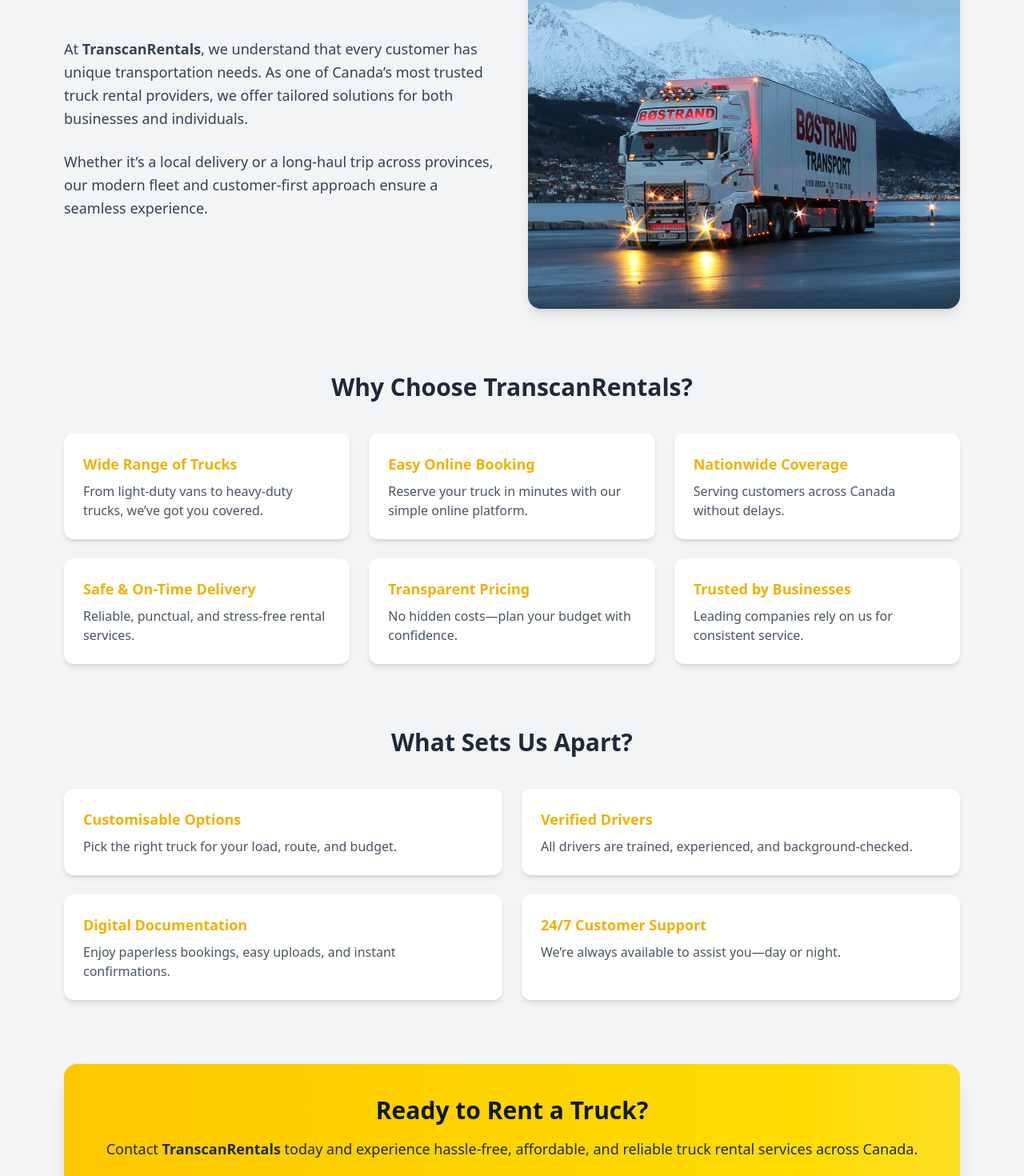
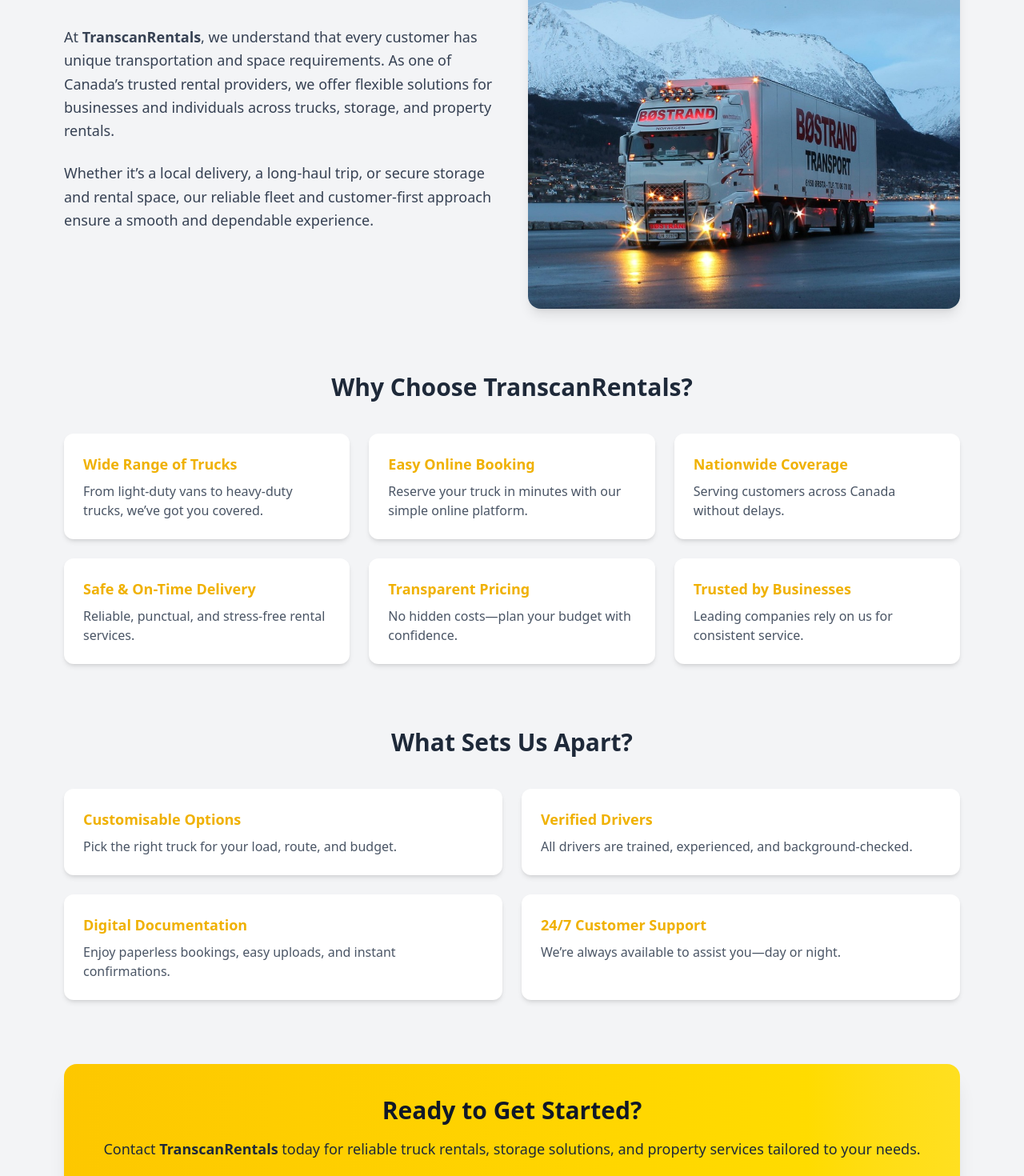
Before and after one commit to Shubham-juris/transcanrentals, a React (Vite) app: page /about in a window 1280 px wide. Shown: the part 220-1690 px from the top of the page at 80% size. Built offline with nearby package versions, Linux system fonts and the light colour scheme.

Commit message:
Update About.jsx

```diff
--- a/src/page/About.jsx
+++ b/src/page/About.jsx
@@ -29,15 +29,12 @@
             viewport={{ once: true }}
           >
             <p className="text-gray-700 text-lg leading-relaxed mb-6">
-              At <span className="font-semibold">TranscanRentals</span>, we
-              understand that every customer has unique transportation needs. As
-              one of Canada’s most trusted truck rental providers, we offer
-              tailored solutions for both businesses and individuals.
+              At <span className="font-semibold">TranscanRentals</span>, we understand that every customer has unique transportation and space requirements.
+              As one of Canada’s trusted rental providers, we offer flexible solutions for businesses and individuals across trucks, storage, and property rentals.
             </p>
             <p className="text-gray-700 text-lg leading-relaxed">
-              Whether it’s a local delivery or a long-haul trip across
-              provinces, our modern fleet and customer-first approach ensure a
-              seamless experience.
+             Whether it’s a local delivery, a long-haul trip, or secure storage and rental space,
+              our reliable fleet and customer-first approach ensure a smooth and dependable experience.
             </p>
           </motion.div>
 
@@ -158,18 +155,17 @@
           viewport={{ once: true }}
         >
           <h2 className="text-3xl font-bold text-gray-900 mb-4">
-            Ready to Rent a Truck?
+            Ready to Get Started?
           </h2>
           <p className="text-gray-800 mb-6 text-lg">
-            Contact <span className="font-semibold">TranscanRentals</span> today
-            and experience hassle-free, affordable, and reliable truck rental
-            services across Canada.
+            Contact <span className="font-semibold">TranscanRentals</span> today for reliable truck rentals, storage solutions,
+            and property services tailored to your needs.
           </p>
           <button
             onClick={() => navigate("/contact")}
             className="bg-gray-900 text-white px-8 py-3 rounded-lg shadow-md hover:bg-gray-700 transition"
           >
-            Get Started
+            Get A Qoute
           </button>
         </motion.div>
       </div>
```
